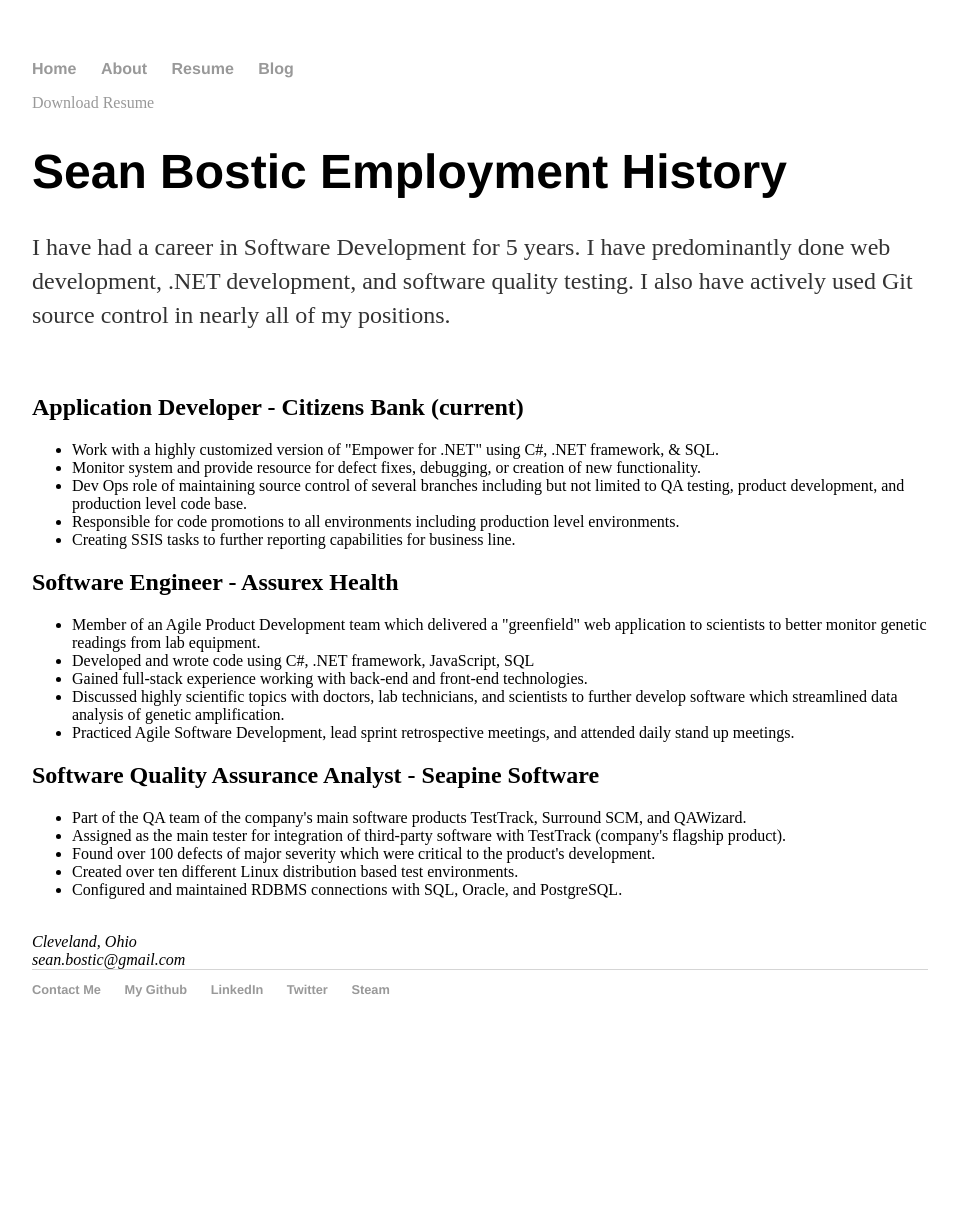
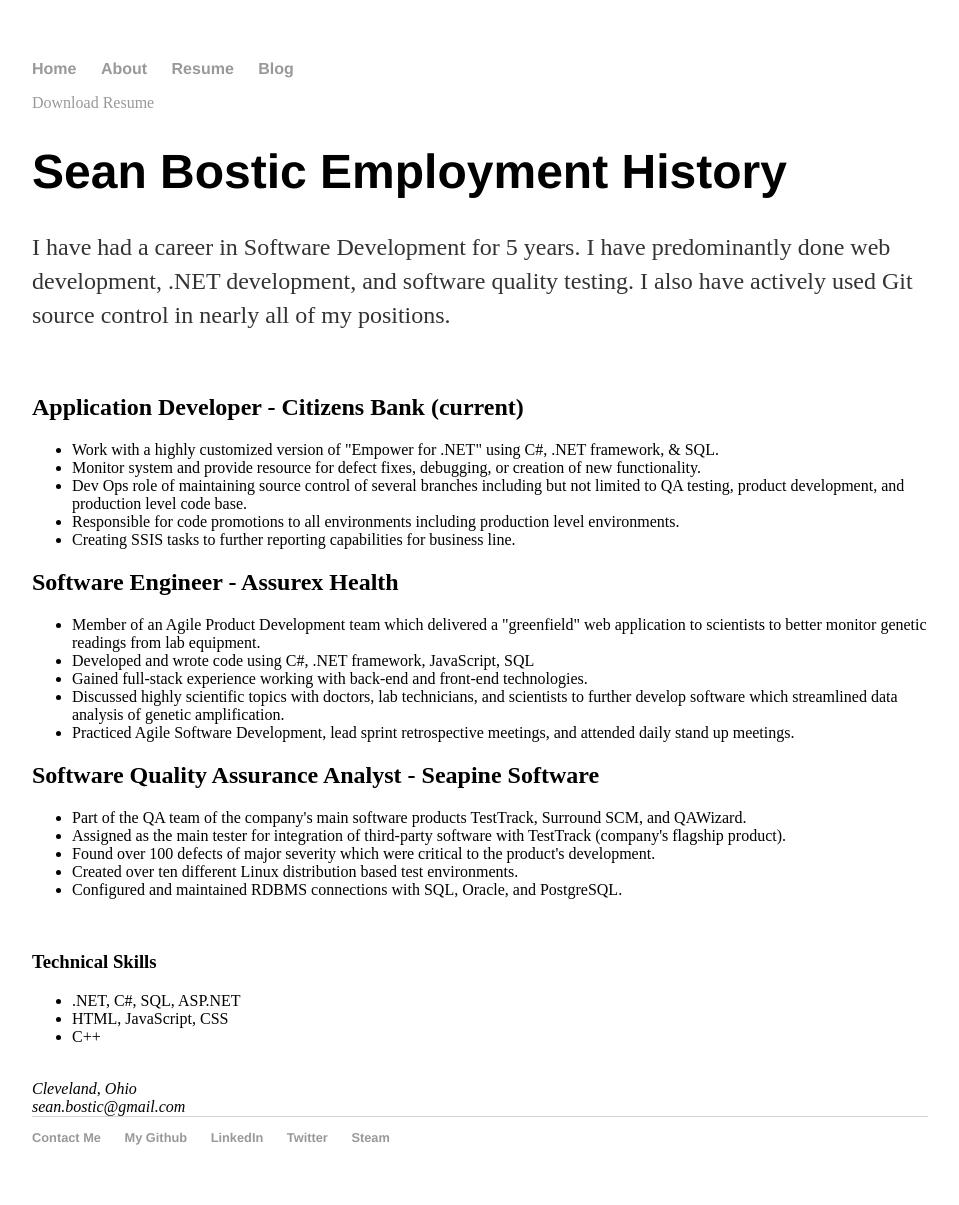
Before and after one commit to sean-bostic/sean-bostic.github.io, a Jekyll site: the page built from resume/index.html, in a window 1280 px wide. Shown: the whole page, without its empty margins (160-1119 px from the left). Built offline with Jekyll 4.4.1, drawn with Linux system fonts in a browser that asks for light colours; before the commit the page ends 1057 px from its top, so only the background shows below that.

Commit message:
Updating home page

```diff
--- a/index.html
+++ b/index.html
@@ -25,7 +25,5 @@
 		of the most interesting and mindblowing progress in technology. <br> <br>
 
 		Oh and my favorite movie of all time is <strong>Forrest Gump</strong>.
-
-
 	</p>
 </div><!-- /.blurb -->
--- a/resume/index.html
+++ b/resume/index.html
@@ -71,6 +71,19 @@
             Configured and maintained RDBMS connections with SQL, Oracle, and PostgreSQL.
         </li>
     </ul>
+    <br>
+    <h3>Technical Skills</h3>
+    <ul>
+        <li>
+            .NET, C#, SQL, ASP.NET
+        </li>
+        <li>
+            HTML, JavaScript, CSS
+        </li>
+        <li>
+            C++
+        </li>
+    </ul>
     <address>
         <br>
         Cleveland, Ohio<br>
```
